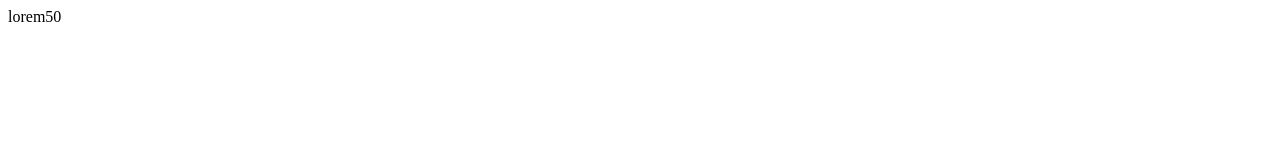
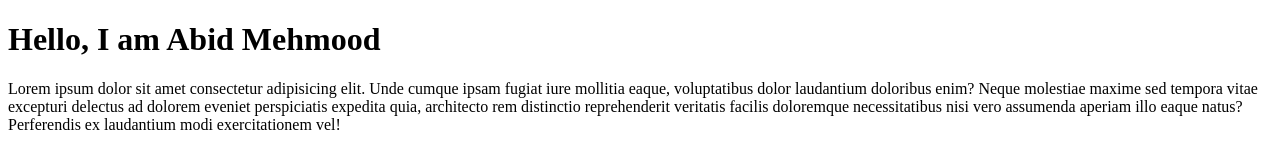
Before and after one commit to FA19-CSE-002/test, a plain HTML site: page index.html in a window 1280 px wide. Drawn offline with Linux system fonts and the light colour scheme.

Commit message:
abid mehmood

```diff
--- a/index.html
+++ b/index.html
@@ -1 +1,22 @@
-<p>lorem50</p>
+<!DOCTYPE html>
+<html lang="en">
+
+<head>
+    <meta charset="UTF-8">
+    <meta http-equiv="X-UA-Compatible" content="IE=edge">
+    <meta name="viewport" content="width=device-width, initial-scale=1.0">
+    <title>Document</title>
+</head>
+
+<body>
+    <header>
+        <h1>Hello, I am Abid Mehmood</h1>
+        <p>Lorem ipsum dolor sit amet consectetur adipisicing elit. Unde cumque ipsam fugiat iure mollitia eaque,
+            voluptatibus dolor laudantium doloribus enim? Neque molestiae maxime sed tempora vitae excepturi delectus ad
+            dolorem eveniet perspiciatis expedita quia, architecto rem distinctio reprehenderit veritatis facilis
+            doloremque necessitatibus nisi vero assumenda aperiam illo eaque natus? Perferendis ex laudantium modi
+            exercitationem vel!
+        </p>
+    </header>
+</body>
+</html>
```
